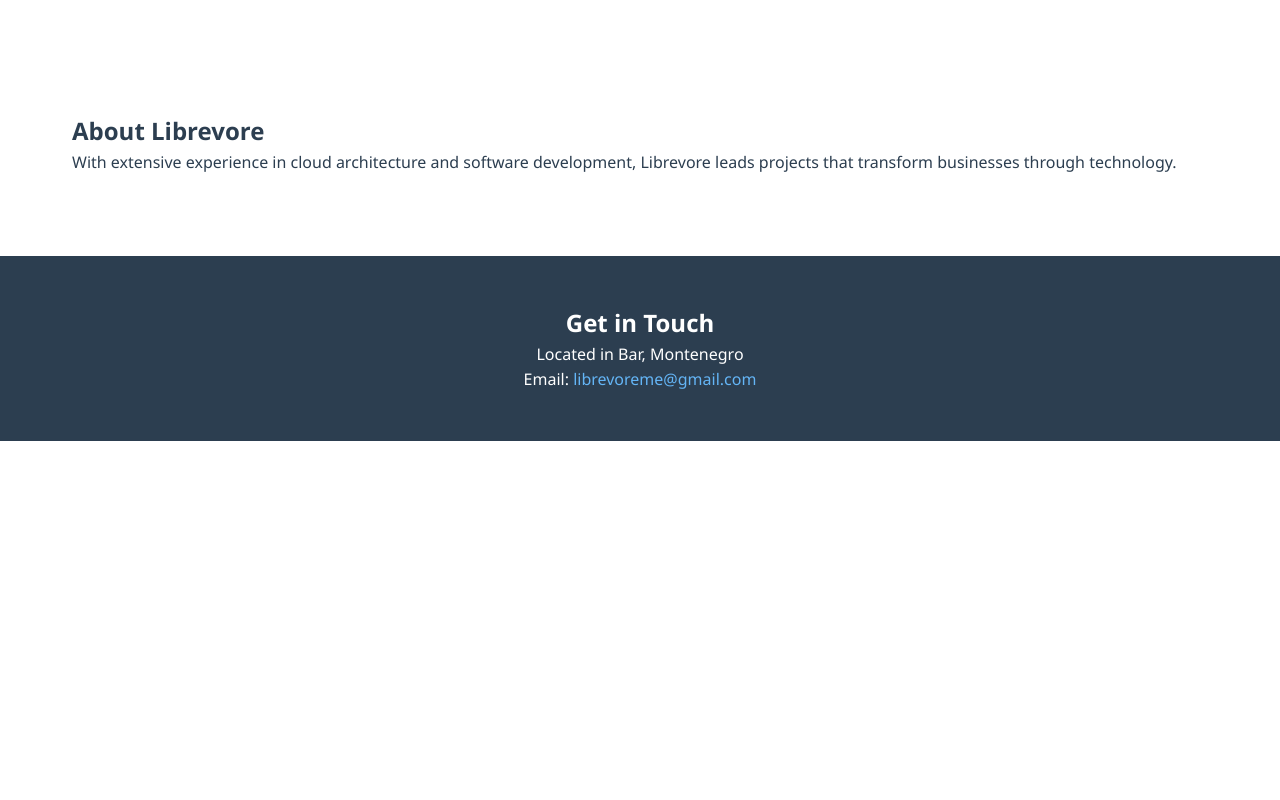
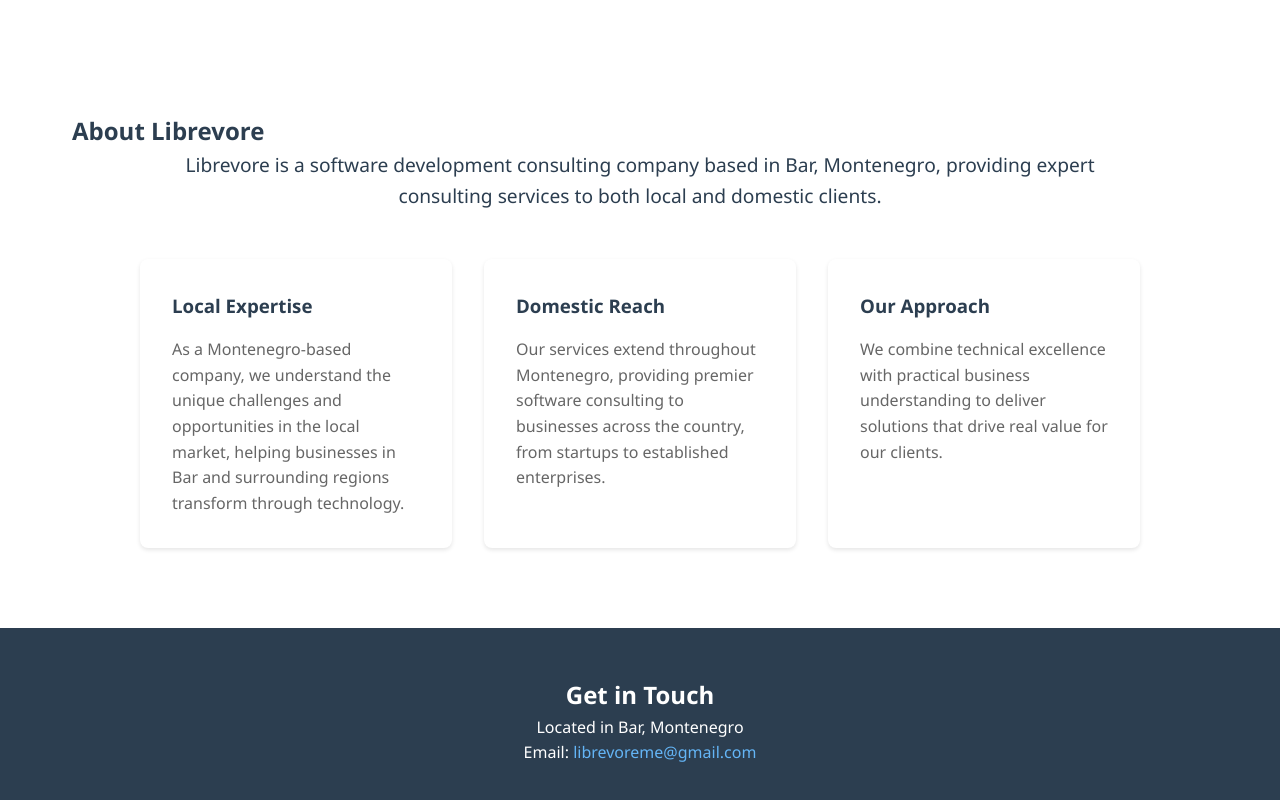
Before and after one commit to sondreb/librevoreme, a plain HTML site: page index.html in a window 1280 px wide. Shown: the part 1144-1944 px from the top of the page. Before the commit the page ends 1585 px from the top, so only its background shows below. Drawn offline with Linux system fonts and the light colour scheme.

Commit message:
Add more descriptions

```diff
--- a/index.html
+++ b/index.html
@@ -54,7 +54,26 @@
         <div class="container">
             <h2>About Librevore</h2>
             <div class="about-content">
-                <p>With extensive experience in cloud architecture and software development, Librevore leads projects that transform businesses through technology.</p>
+                <div class="about-intro">
+                    <p>Librevore is a software development consulting company based in Bar, Montenegro, providing expert consulting services to both local and domestic clients.</p>
+                </div>
+
+                <div class="about-grid">
+                    <div class="about-card">
+                        <h3>Local Expertise</h3>
+                        <p>As a Montenegro-based company, we understand the unique challenges and opportunities in the local market, helping businesses in Bar and surrounding regions transform through technology.</p>
+                    </div>
+
+                    <div class="about-card">
+                        <h3>Domestic Reach</h3>
+                        <p>Our services extend throughout Montenegro, providing premier software consulting to businesses across the country, from startups to established enterprises.</p>
+                    </div>
+
+                    <div class="about-card">
+                        <h3>Our Approach</h3>
+                        <p>We combine technical excellence with practical business understanding to deliver solutions that drive real value for our clients.</p>
+                    </div>
+                </div>
             </div>
         </div>
     </section>
--- a/styles.css
+++ b/styles.css
@@ -108,6 +108,46 @@ section {
     transform: translateY(-5px);
 }
 
+.about-content {
+    max-width: 1000px;
+    margin: 0 auto;
+}
+
+.about-intro {
+    text-align: center;
+    margin-bottom: 3rem;
+    font-size: 1.2rem;
+    color: var(--dark);
+}
+
+.about-grid {
+    display: grid;
+    grid-template-columns: repeat(auto-fit, minmax(280px, 1fr));
+    gap: 2rem;
+}
+
+.about-card {
+    background: white;
+    padding: 2rem;
+    border-radius: 8px;
+    box-shadow: 0 2px 4px rgba(0, 0, 0, 0.1);
+    transition: transform 0.3s ease;
+}
+
+.about-card:hover {
+    transform: translateY(-5px);
+}
+
+.about-card h3 {
+    color: var(--primary);
+    margin-bottom: 1rem;
+}
+
+.about-card p {
+    color: #666;
+    line-height: 1.6;
+}
+
 footer {
     background: var(--primary);
     color: white;
```
